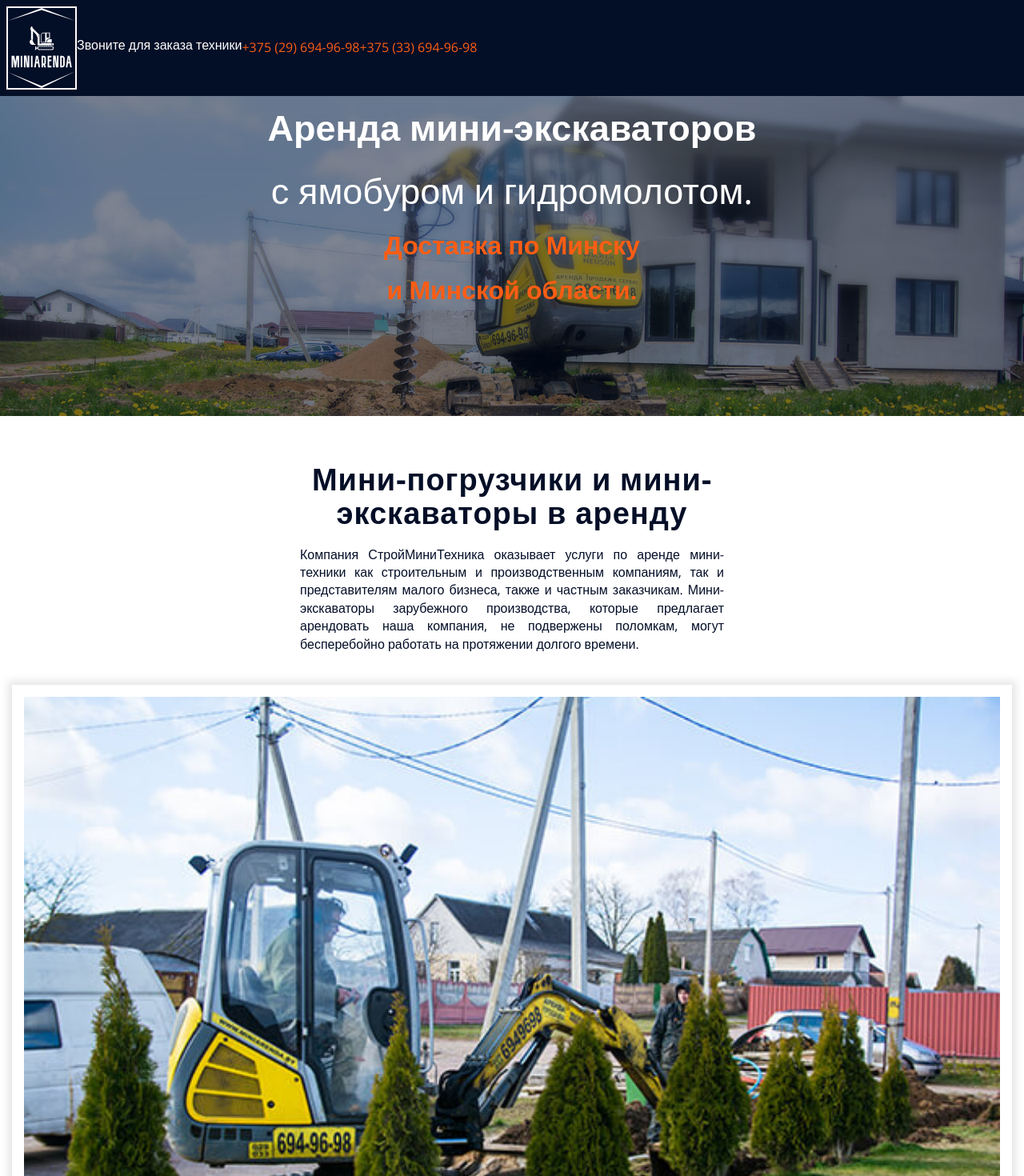
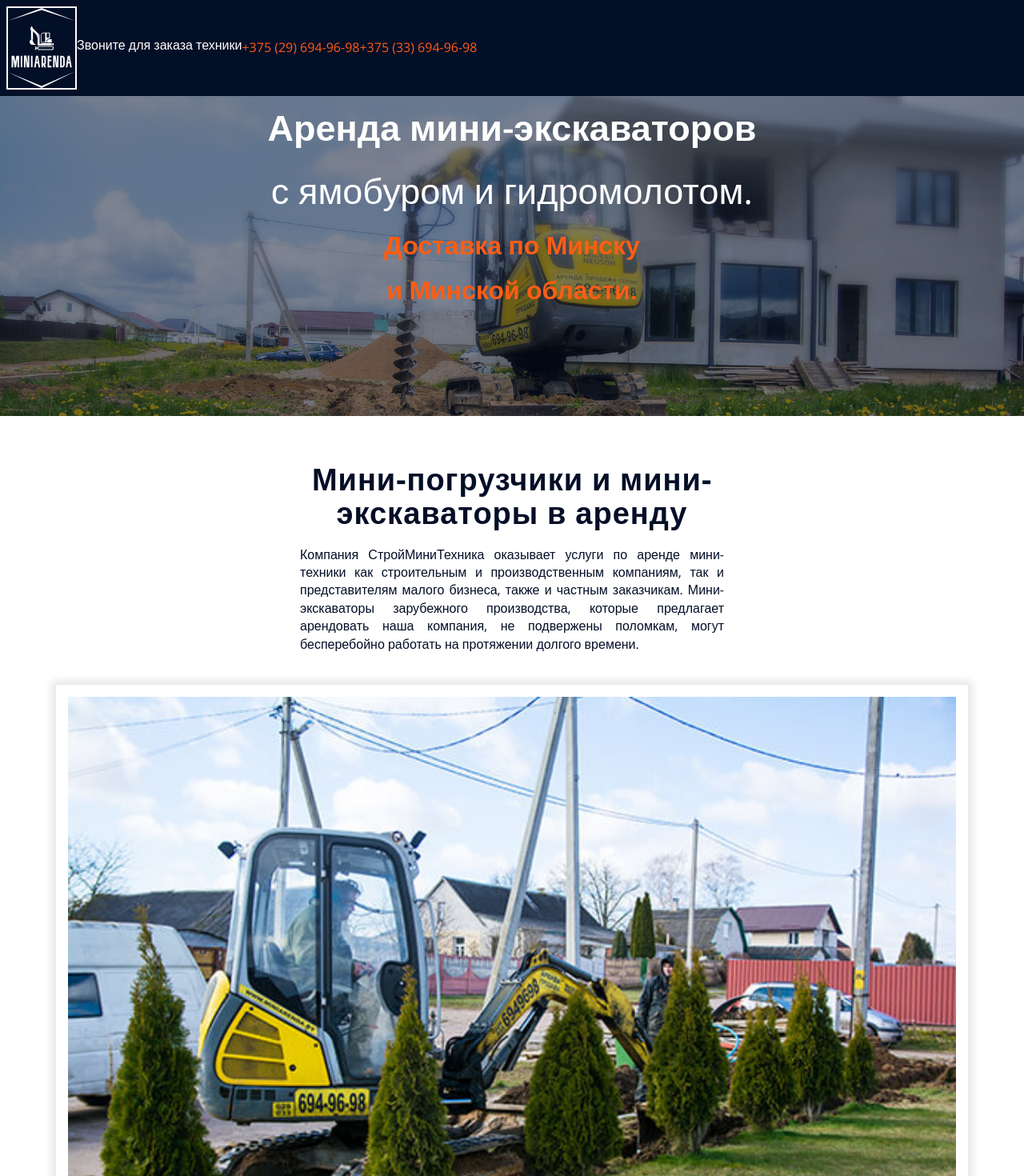
Before and after one commit to TanyaDanilovich/miniarenda_styled, a React app: page / in a window 1280 px wide. Shown: the top 1470 px of the page at 80% size. Built offline with nearby package versions, Linux system fonts and the light colour scheme.

Commit message:
add container styles

```diff
--- a/src/shared/styled/S_Container.ts
+++ b/src/shared/styled/S_Container.ts
@@ -5,7 +5,6 @@ import {outline} from '../../app/styles/mixins';
 type ContainerProps = {};
 export const S_Container = styled.div<ContainerProps>`
   margin-inline: auto;
-      // max-width: ${props => props.theme.breakpoints.desktop};
   width: 100%;
   min-height: 100%;
   padding: 0 15px;
@@ -13,16 +12,18 @@ export const S_Container = styled.div<ContainerProps>`
   display: grid;
   align-self: center;
   position: relative;
-      // ${outline(5, "green")}
-           //   @media ${({theme}) => theme.media.desktop} {
-           //   max-width: ${({theme}) => theme.breakpoints.computer};
-       // }
+  //${outline(5, "green")};
 
-           // @media ${({theme}) => theme.media.computer} {
-           //   max-width: ${({theme}) => theme.breakpoints.tablet};
-       // }
-       //
-           // @media ${({theme}) => theme.media.tablet} {
-           //   max-width: ${({theme}) => theme.breakpoints.mobile};
-       // }
+
+  @media ${({theme}) => theme.media.tablet} {
+    max-width: 750px;
+  }
+
+  @media ${({theme}) => theme.media.computer} {
+    max-width: 970px;
+  }
+
+  @media ${({theme}) => theme.media.desktop} {
+    max-width: 1170px;
+  }
 `;
--- a/src/widgets/footer/Footer.tsx
+++ b/src/widgets/footer/Footer.tsx
@@ -157,7 +157,7 @@ export const S_FooterItem = styled.div<{}>`
   & h5 {
     position: relative;
     padding-bottom: 1rem;
-    padding-left: 2rem;
+    //padding-left: 2rem;
     margin-bottom: 1rem;
     display: inline-block;
     font-size: ${({theme}) => theme.fonts.size.h5};
```
Lines whose indentation alone changed are shown as unchanged.
